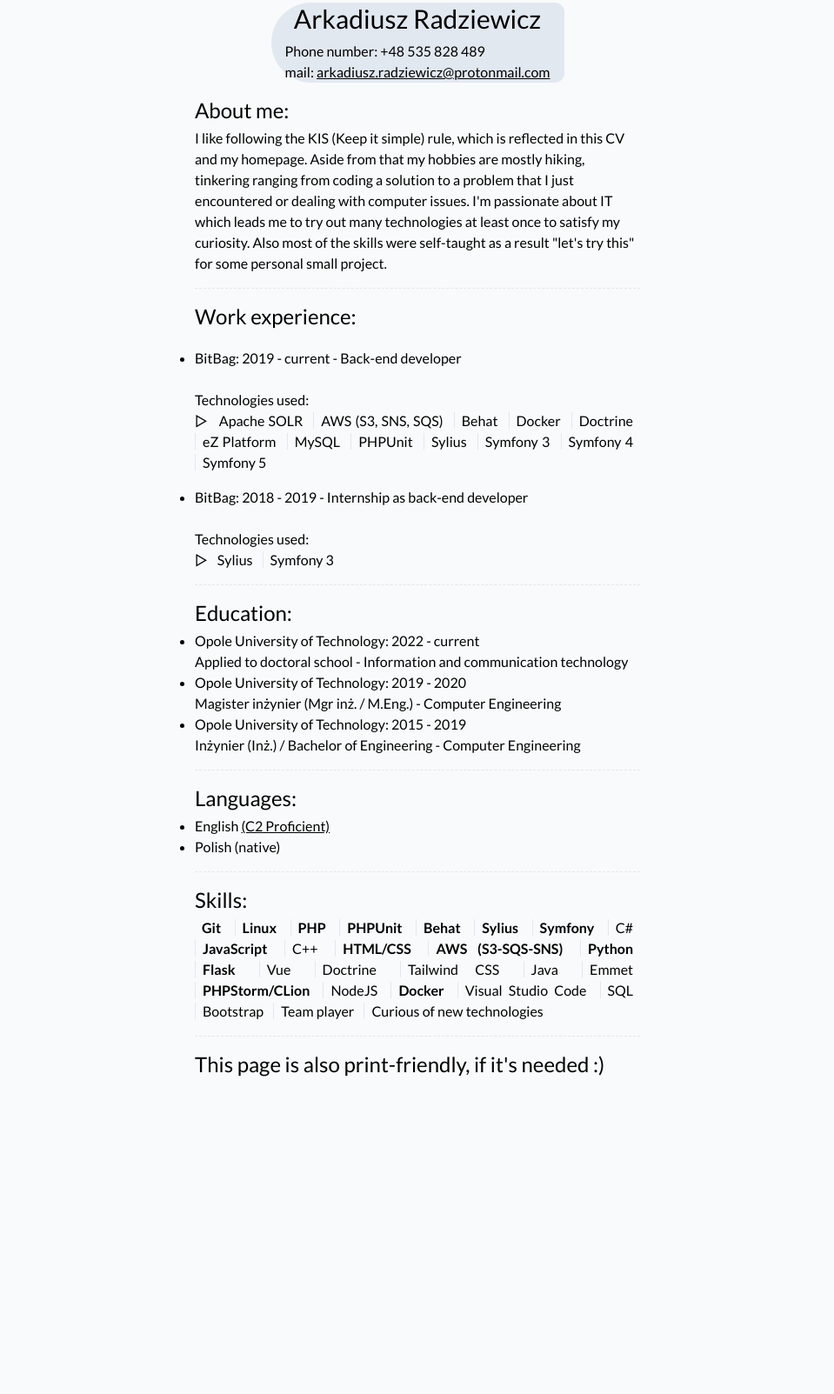
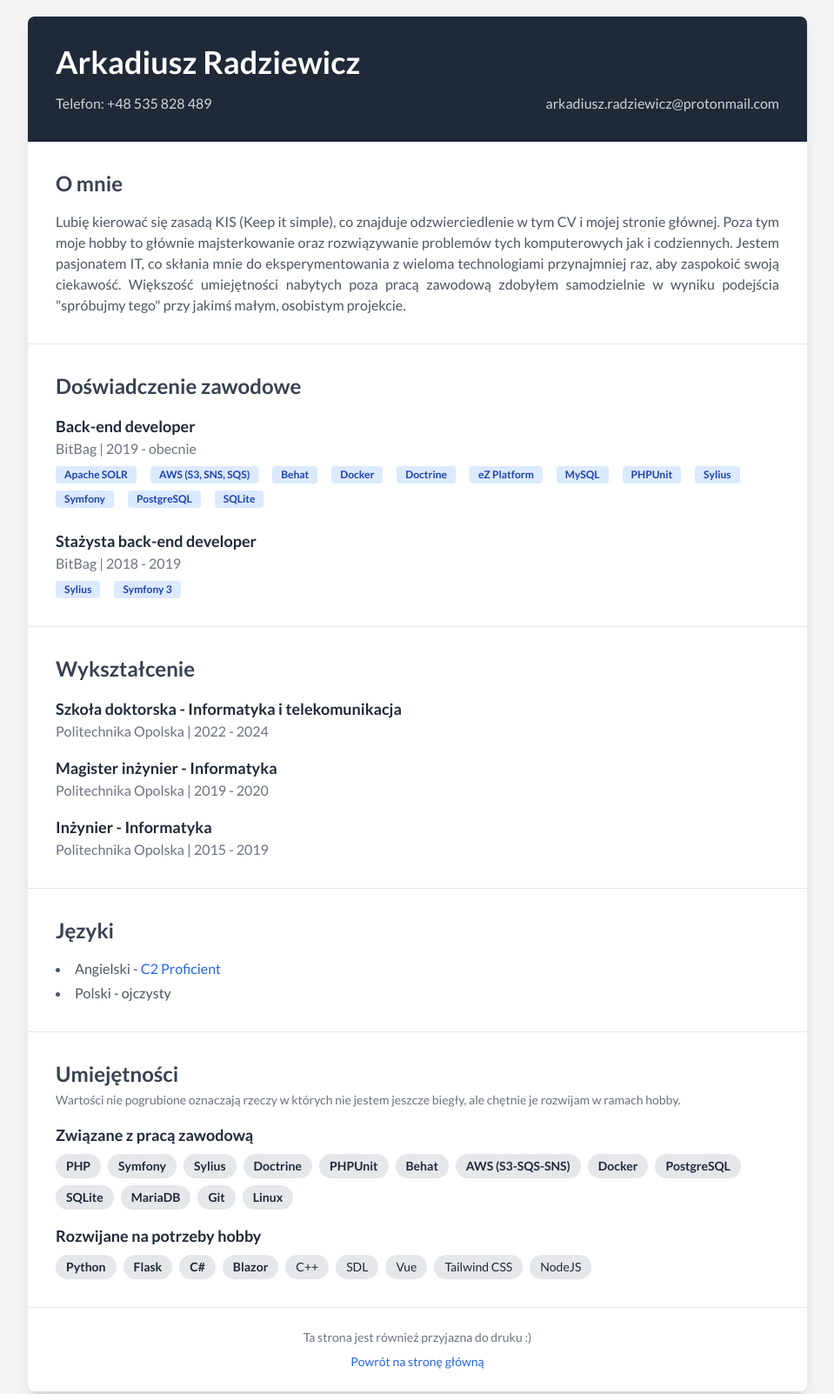
Before and after one commit to ArkadRadz/arkadradz.github.io, a website: page cv.html in a window 1280 px wide. Shown: the part 13-1616 px from the top of the page at 87% size, without its empty margins (160-1119 px from the left). Before the commit the page ends 1289 px from the top, so only its background shows below. Drawn offline with nearby package versions, Linux system fonts and the light colour scheme.

Commit message:
Modernize CV page
# Conflicts:
#	cv.html

```diff
--- a/cv.html
+++ b/cv.html
@@ -1,157 +1,156 @@
 <!DOCTYPE html>
-<html lang="en">
+<html lang="pl" class="print:text-[12px]">
 
 <head>
     <meta charset="UTF-8">
     <meta http-equiv="X-UA-Compatible" content="IE=edge">
     <meta name="viewport" content="width=device-width, initial-scale=1.0">
-    <link href='http://fonts.googleapis.com/css?family=Lato:400,700' rel='stylesheet' type='text/css'>
-    <link href="assets/css/style.css" rel="stylesheet">
+    <script src="https://cdn.tailwindcss.com"></script>
+    <link href='https://fonts.googleapis.com/css?family=Lato:400,700' rel='stylesheet' type='text/css'>
     <title>Arkadiusz Radziewicz | CV</title>
+    <style>
+        body {
+            font-family: 'Lato', sans-serif;
+        }
+    </style>
 </head>
 
-<body class="cv-body-background-color">
-<div class="cv-flex-container">
-    <div class="cv-grid-container">
-        <div class="cv-name-background">
-            <div class="flex flex-col">
-                <span class="cv-name-text">Arkadiusz Radziewicz</span>
-                <span class="px-4">Phone number: +48 535 828 489</span>
-                <span class="px-4">mail:
-                        <a href="mailto:arkadiusz.radziewicz@protonmail.com" class="underline">
-                            arkadiusz.radziewicz@protonmail.com
-                        </a>
-                    </span>
-            </div>
+<body class="bg-gray-100 print:bg-white print:text-sm">
+<div class="container mx-auto my-8 max-w-4xl bg-white rounded-lg shadow-lg print:shadow-none print:my-0">
+    <!-- Nagłówek -->
+    <header class="bg-gray-800 text-white p-8 rounded-t-lg print:bg-white print:text-black print:p-4">
+        <h1 class="text-4xl font-bold print:text-3xl">Arkadiusz Radziewicz</h1>
+        <div class="flex flex-col sm:flex-row sm:justify-between mt-4 text-gray-300 print:text-gray-700 print:mt-2">
+            <span>Telefon: +48 535 828 489</span>
+            <a href="mailto:arkadiusz.radziewicz@protonmail.com" class="hover:underline">
+                arkadiusz.radziewicz@protonmail.com
+            </a>
         </div>
+    </header>
 
-        <div class="divide-y divide-dashed">
+    <main class="divide-y divide-gray-200 print:divide-y-0">
+        <!-- O mnie -->
+        <section class="p-8 print:p-4">
+            <h2 class="text-2xl font-bold text-gray-700 mb-4 print:text-xl print:mb-2">O mnie</h2>
+            <p class="text-justify text-gray-600">
+                Lubię kierować się zasadą KIS (Keep it simple), co znajduje odzwierciedlenie w tym CV i mojej stronie głównej.
+                Poza tym moje hobby to głównie majsterkowanie oraz rozwiązywanie problemów tych komputerowych jak i codziennych.
+                Jestem pasjonatem IT, co skłania mnie do eksperymentowania z wieloma technologiami przynajmniej raz, aby
+                zaspokoić swoją ciekawość. Większość umiejętności nabytych poza pracą zawodową zdobyłem samodzielnie w wyniku podejścia "spróbujmy tego"
+                przy jakimś małym, osobistym projekcie.
+            </p>
+        </section>
 
-            <div class="py-4 mx-8">
-                <p class="cv-section-title">About me:</p>
-                <span class="text-justify overflow-clip">
-                        I like following the KIS (Keep it simple) rule, which is reflected in this CV and my homepage.
-                        Aside from that my hobbies are mostly hiking, tinkering ranging from coding a solution
-                        to a problem that I just encountered or dealing with computer issues.
-                        I'm passionate about IT which leads me to try out many technologies at least once to
-                        satisfy my curiosity. Also most of the skills were self-taught as a result "let's try this"
-                        for some personal small project.
-                    </span>
-            </div>
-
-            <div class="py-4 mx-8">
-                <p class="cv-section-title">Work experience:</p>
-
-                <div class="list-item py-4">
-                        <span>
-                            BitBag: 2019 - current - Back-end developer <br/>
-                        <br/>
-                                                    Technologies used:
-                        </span>
-                    <div class="text-justify divide-x">
-                        ▷
-                        <span class="cv-skill-element">Apache SOLR</span>
-                        <span class="cv-skill-element">AWS (S3, SNS, SQS)</span>
-                        <span class="cv-skill-element">Behat</span>
-                        <span class="cv-skill-element">Docker</span>
-                        <span class="cv-skill-element">Doctrine</span>
-                        <span class="cv-skill-element">eZ Platform</span>
-                        <span class="cv-skill-element">MySQL</span>
-                        <span class="cv-skill-element">PHPUnit</span>
-                        <span class="cv-skill-element">Sylius</span>
-                        <span class="cv-skill-element">Symfony 3</span>
-                        <span class="cv-skill-element">Symfony 4</span>
-                        <span class="cv-skill-element">Symfony 5</span>
+        <!-- Doświadczenie zawodowe -->
+        <section class="p-8 print:p-4">
+            <h2 class="text-2xl font-bold text-gray-700 mb-4 print:text-xl print:mb-2">Doświadczenie zawodowe</h2>
+            <div class="space-y-6 print:space-y-3">
+                <div>
+                    <h3 class="text-lg font-semibold text-gray-800 print:text-base">Back-end developer</h3>
+                    <p class="text-base text-gray-500 print:text-sm">BitBag | 2019 - obecnie</p>
+                    <div class="mt-2 flex flex-wrap gap-2">
+                        <span class="bg-blue-100 text-blue-800 text-xs font-semibold mr-2 px-2.5 py-0.5 rounded">Apache SOLR</span>
+                        <span class="bg-blue-100 text-blue-800 text-xs font-semibold mr-2 px-2.5 py-0.5 rounded">AWS (S3, SNS, SQS)</span>
+                        <span class="bg-blue-100 text-blue-800 text-xs font-semibold mr-2 px-2.5 py-0.5 rounded">Behat</span>
+                        <span class="bg-blue-100 text-blue-800 text-xs font-semibold mr-2 px-2.5 py-0.5 rounded">Docker</span>
+                        <span class="bg-blue-100 text-blue-800 text-xs font-semibold mr-2 px-2.5 py-0.5 rounded">Doctrine</span>
+                        <span class="bg-blue-100 text-blue-800 text-xs font-semibold mr-2 px-2.5 py-0.5 rounded">eZ Platform</span>
+                        <span class="bg-blue-100 text-blue-800 text-xs font-semibold mr-2 px-2.5 py-0.5 rounded">MySQL</span>
+                        <span class="bg-blue-100 text-blue-800 text-xs font-semibold mr-2 px-2.5 py-0.5 rounded">PHPUnit</span>
+                        <span class="bg-blue-100 text-blue-800 text-xs font-semibold mr-2 px-2.5 py-0.5 rounded">Sylius</span>
+                        <span class="bg-blue-100 text-blue-800 text-xs font-semibold mr-2 px-2.5 py-0.5 rounded">Symfony</span>
+                        <span class="bg-blue-100 text-blue-800 text-xs font-semibold mr-2 px-2.5 py-0.5 rounded">PostgreSQL</span>
+                        <span class="bg-blue-100 text-blue-800 text-xs font-semibold mr-2 px-2.5 py-0.5 rounded">SQLite</span>
                     </div>
                 </div>
-
-                <div class="list-item">
-                        <span>
-                            BitBag: 2018 - 2019 - Internship as back-end developer <br/>
-                        <br/>
-                        Technologies used:
-                        </span>
-                    <div class="text-justify divide-x">
-                        ▷
-                        <span class="cv-skill-element">Sylius</span>
-                        <span class="cv-skill-element">Symfony 3</span>
+                <div>
+                    <h3 class="text-lg font-semibold text-gray-800 print:text-base">Stażysta back-end developer</h3>
+                    <p class="text-base text-gray-500 print:text-sm">BitBag | 2018 - 2019</p>
+                    <div class="mt-2 flex flex-wrap gap-2">
+                        <span class="bg-blue-100 text-blue-800 text-xs font-semibold mr-2 px-2.5 py-0.5 rounded">Sylius</span>
+                        <span class="bg-blue-100 text-blue-800 text-xs font-semibold mr-2 px-2.5 py-0.5 rounded">Symfony 3</span>
                     </div>
                 </div>
             </div>
+        </section>
 
-            <div class="py-4 mx-8">
-                <p class="cv-section-title">Education:</p>
-
-                <div class="list-item">
-                        <span>
-                            Opole University of Technology: 2022 - current <br/>
-                            Applied to doctoral school - Information and communication technology
-                        </span>
+        <!-- Wykształcenie -->
+        <section class="p-8 print:p-4">
+            <h2 class="text-2xl font-bold text-gray-700 mb-4 print:text-xl print:mb-2">Wykształcenie</h2>
+            <div class="space-y-4 print:space-y-2">
+                <div>
+                    <h3 class="text-lg font-semibold text-gray-800 print:text-base">Szkoła doktorska - Informatyka i telekomunikacja</h3>
+                    <p class="text-base text-gray-500 print:text-sm">Politechnika Opolska | 2022 - 2024</p>
                 </div>
-
-                <div class="list-item">
-                        <span>
-                            Opole University of Technology: 2019 - 2020 <br/>
-                            Magister inżynier (Mgr inż. / M.Eng.) - Computer Engineering
-                        </span>
+                <div>
+                    <h3 class="text-lg font-semibold text-gray-800 print:text-base">Magister inżynier - Informatyka</h3>
+                    <p class="text-base text-gray-500 print:text-sm">Politechnika Opolska | 2019 - 2020</p>
                 </div>
-
-                <div class="list-item">
-                        <span>
-                            Opole University of Technology: 2015 - 2019 <br/>
-                            Inżynier (Inż.) / Bachelor of Engineering - Computer Engineering
-                        </span>
+                <div>
+                    <h3 class="text-lg font-semibold text-gray-800 print:text-base">Inżynier - Informatyka</h3>
+                    <p class="text-base text-gray-500 print:text-sm">Politechnika Opolska | 2015 - 2019</p>
                 </div>
             </div>
+        </section>
 
-            <div class="py-4 mx-8">
-                <p class="cv-section-title">Languages:</p>
-                <ul class="list-disc">
-                    <li>English
-                        <a href="https://www.efset.org/cert/HytRFL" class="underline">(C2 Proficient)</a>
-                    </li>
-                    <li>Polish (native)</li>
-                </ul>
-            </div>
+        <!-- Języki -->
+        <section class="p-8 print:p-4">
+            <h2 class="text-2xl font-bold text-gray-700 mb-4 print:text-xl print:mb-2">Języki</h2>
+            <ul class="list-disc list-inside text-gray-600 space-y-1">
+                <li>Angielski - <a href="https://www.efset.org/cert/HytRFL" class="text-blue-600 hover:underline">C2 Proficient</a></li>
+                <li>Polski - ojczysty</li>
+            </ul>
+        </section>
 
-            <div class="py-4 mx-8">
-                <p class="cv-section-title">Skills:</p>
-                <div class="text-justify divide-x">
-                    <p class="font-bold cv-skill-element">Git</p>
-                    <p class="font-bold cv-skill-element">Linux</p>
-                    <p class="font-bold cv-skill-element">PHP</p>
-                    <p class="font-bold cv-skill-element">PHPUnit</p>
-                    <p class="font-bold cv-skill-element">Behat</p>
-                    <p class="font-bold cv-skill-element">Sylius</p>
-                    <p class="font-bold cv-skill-element">Symfony</p>
-                    <p class="cv-skill-element">C#</p>
-                    <p class="font-bold cv-skill-element">JavaScript</p>
-                    <p class="cv-skill-element">C++</p>
-                    <p class="font-bold cv-skill-element">HTML/CSS</p>
-                    <p class="font-bold cv-skill-element">AWS (S3-SQS-SNS)</p>
-                    <p class="font-bold cv-skill-element">Python</p>
-                    <p class="font-bold cv-skill-element">Flask</p>
-                    <p class="cv-skill-element">Vue</p>
-                    <p class="cv-skill-element">Doctrine</p>
-                    <p class="cv-skill-element">Tailwind CSS</p>
-                    <p class="cv-skill-element">Java</p>
-                    <p class="cv-skill-element">Emmet</p>
-                    <p class="font-bold cv-skill-element">PHPStorm/CLion</p>
-                    <p class="cv-skill-element">NodeJS</p>
-                    <p class="font-bold cv-skill-element">Docker</p>
-                    <p class="cv-skill-element">Visual Studio Code</p>
-                    <p class="cv-skill-element">SQL</p>
-                    <p class="cv-skill-element">Bootstrap</p>
-                    <p class="cv-skill-element">Team player</p>
-                    <p class="cv-skill-element">Curious of new technologies</p>
+        <!-- Umiejętności -->
+        <section class="p-8 print:p-4">
+            <h2 class="text-2xl font-bold text-gray-700 mb-4 print:text-xl print:mb-2">Umiejętności</h2>
+            <p class="text-sm text-gray-500 -mt-3 mb-4 print:text-xs print:-mt-1 print:mb-2">Wartości nie pogrubione oznaczają rzeczy w których nie jestem jeszcze biegły, ale chętnie je rozwijam w ramach hobby.</p>
+            <div class="space-y-4">
+                <div>
+                    <h3 class="text-lg font-semibold text-gray-800 mb-2 print:text-base">Związane z pracą zawodową</h3>
+                    <div class="flex flex-wrap gap-2">
+                        <span class="bg-gray-200 text-gray-800 font-bold text-sm px-3 py-1 rounded-full">PHP</span>
+                        <span class="bg-gray-200 text-gray-800 font-bold text-sm px-3 py-1 rounded-full">Symfony</span>
+                        <span class="bg-gray-200 text-gray-800 font-bold text-sm px-3 py-1 rounded-full">Sylius</span>
+                        <span class="bg-gray-200 text-gray-800 font-bold text-sm px-3 py-1 rounded-full">Doctrine</span>
+                        <span class="bg-gray-200 text-gray-800 font-bold text-sm px-3 py-1 rounded-full">PHPUnit</span>
+                        <span class="bg-gray-200 text-gray-800 font-bold text-sm px-3 py-1 rounded-full">Behat</span>
+                        <span class="bg-gray-200 text-gray-800 font-bold text-sm px-3 py-1 rounded-full">AWS (S3-SQS-SNS)</span>
+                        <span class="bg-gray-200 text-gray-800 font-bold text-sm px-3 py-1 rounded-full">Docker</span>
+                        <span class="bg-gray-200 text-gray-800 font-bold text-sm px-3 py-1 rounded-full">PostgreSQL</span>
+                        <span class="bg-gray-200 text-gray-800 font-bold text-sm px-3 py-1 rounded-full">SQLite</span>
+                        <span class="bg-gray-200 text-gray-800 font-bold text-sm px-3 py-1 rounded-full">MariaDB</span>
+                        <span class="bg-gray-200 text-gray-800 font-bold text-sm px-3 py-1 rounded-full">Git</span>
+                        <span class="bg-gray-200 text-gray-800 font-bold text-sm px-3 py-1 rounded-full">Linux</span>
+                    </div>
+                </div>
+                <div>
+                    <h3 class="text-lg font-semibold text-gray-800 mb-2 print:text-base">Rozwijane na potrzeby hobby</h3>
+                    <div class="flex flex-wrap gap-2">
+                        <span class="bg-gray-200 text-gray-800 font-bold text-sm px-3 py-1 rounded-full">Python</span>
+                        <span class="bg-gray-200 text-gray-800 font-bold text-sm px-3 py-1 rounded-full">Flask</span>
+                        <span class="bg-gray-200 text-gray-800 font-bold text-sm px-3 py-1 rounded-full">C#</span>
+                        <span class="bg-gray-200 text-gray-800 font-bold text-sm px-3 py-1 rounded-full">Blazor</span>
+                        <span class="bg-gray-200 text-gray-800 text-sm px-3 py-1 rounded-full">C++</span>
+                        <span class="bg-gray-200 text-gray-800 text-sm px-3 py-1 rounded-full">SDL</span>
+                        <span class="bg-gray-200 text-gray-800 text-sm px-3 py-1 rounded-full">Vue</span>
+                        <span class="bg-gray-200 text-gray-800 text-sm px-3 py-1 rounded-full">Tailwind CSS</span>
+                        <span class="bg-gray-200 text-gray-800 text-sm px-3 py-1 rounded-full">NodeJS</span>
+                    </div>
                 </div>
             </div>
+        </section>
 
-            <div class="py-4 mx-8 print:hidden">
-                <p class="cv-section-title">This page is also print-friendly, if it's needed :)</p>
-            </div>
-        </div>
-    </div>
+
+        <!-- Stopka -->
+        <footer class="p-6 text-center text-sm text-gray-500 print:hidden">
+            <p>Ta strona jest również przyjazna do druku :)</p>
+            <p class="mt-2">
+                <a href="https://arkadradz.github.io" class="text-blue-600 hover:underline">Powrót na stronę główną</a>
+            </p>
+        </footer>
+    </main>
 </div>
 </body>
 
```
Also changed, not shown: assets/css/style.css.
